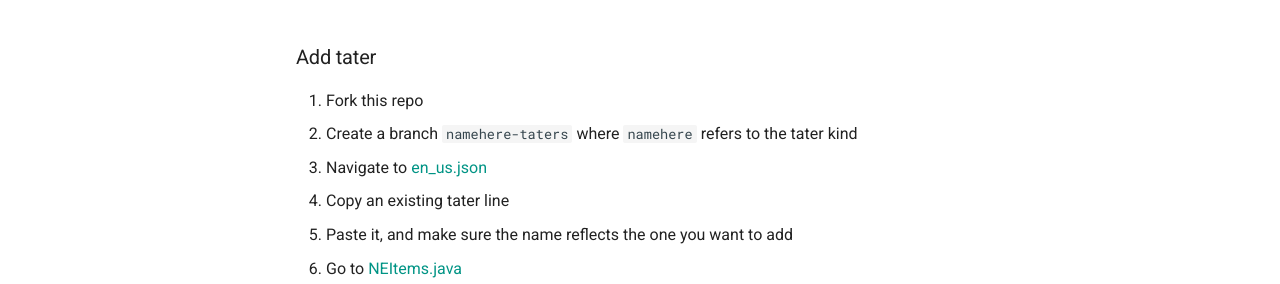
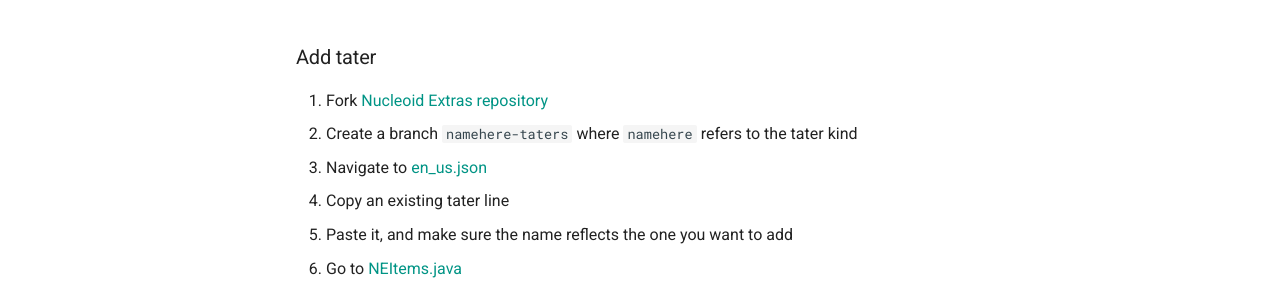
Before and after one commit to NucleoidMC/nucleoid-docs, an MkDocs documentation site: the page built from docs/plasmid/taters.md, in a window 1280 px wide and 1205 px high. Shown: the part 186-470 px from the top of the window. Built offline with MkDocs 1.6.1 and Material for MkDocs 9.7.7, drawn with Linux system fonts in a browser that asks for light colours; comment, search, counter and statistics services are not loaded.

Commit message:
Update taters.md

```diff
--- a/docs/plasmid/taters.md
+++ b/docs/plasmid/taters.md
@@ -2,7 +2,7 @@
 
 ### Add tater
 
-1. Fork this repo
+1. Fork [Nucleoid Extras repository](https://github.com/NucleoidMC/nucleoid-extras)
 2. Create a branch `namehere-taters` where `namehere` refers to the tater kind
 3. Navigate to [en_us.json](https://github.com/NucleoidMC/nucleoid-extras/blob/1.17/src/main/resources/data/nucleoid_extras/lang/en_us.json)
 4. Copy an existing tater line
```
